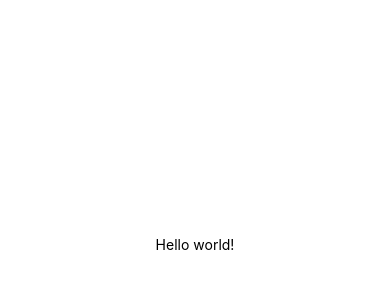
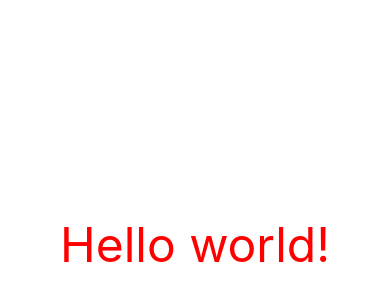
Before and after one commit to hanjy-slowturtle/NomadWeather, a React Native app: screen / in a window 390 px wide. Shown: the part 178-478 px from the top of the page. Built offline with nearby package versions, Linux system fonts and the light colour scheme.

Commit message:
~ #2.1 The Rules of Native

```diff
--- a/App.js
+++ b/App.js
@@ -4,7 +4,7 @@
 export default function App() {
   return (
     <View style={styles.container}>
-      <Text>Hello world!</Text>
+      <Text style={styles.text}>Hello world!</Text>
       <StatusBar style="auto" />
     </View>
   );
@@ -17,4 +17,8 @@
     alignItems: "center",
     justifyContent: "center",
   },
+  text: {
+    fontSize: 48,
+    color: "red",
+  },
 });
```
